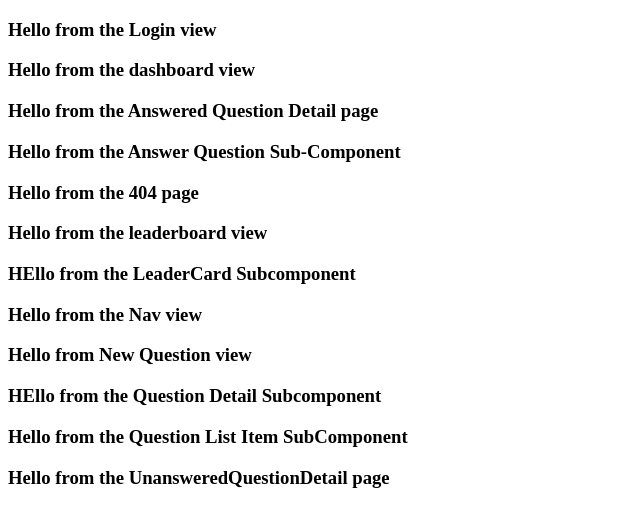
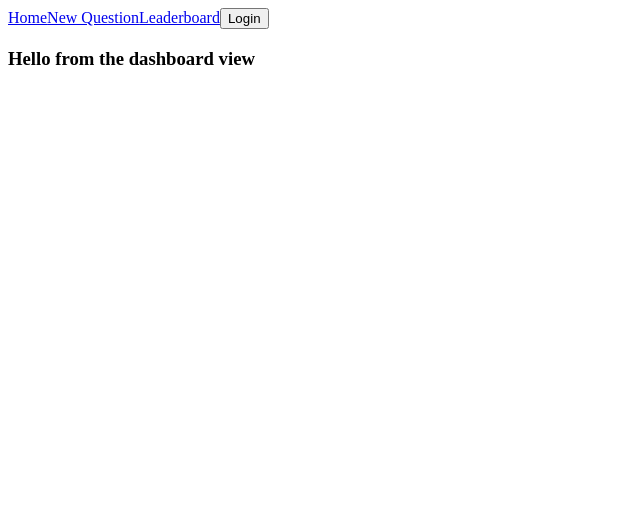
Before and after one commit to Godswilldev/Would_You_Rather, a React (Create React App) app: page / in a window 1280 px wide. Shown: the top 526 px of the page, without its empty margins (0-640 px from the left). Built offline with nearby package versions, Linux system fonts and the light colour scheme.

Commit message:
Organized basic navigation

```diff
--- a/src/Components/App.js
+++ b/src/Components/App.js
@@ -2,30 +2,36 @@ import React from "react";
 import Login from "./Login";
 import Dashboard from "./Dashboard";
 import AnsweredQuestionDetail from "./AnsweredQuestionDetail";
-import AnswerQuestion from "./AnswerQuestion";
 import Four0Four from "./Four0Four";
 import LeaderBoard from "./LeaderBoard";
-import LeaderCard from "./LeaderCard";
 import Nav from "./Nav";
 import NewQuestion from "./NewQuestion";
-import QuestionDetail from "./QuestionDetail";
-import QuestionListItem from "./QuestionListItem";
 import UnansweredQuestionDetail from "./UnansweredQuestionDetail";
+import { Route, Switch } from "react-router";
+
 const App = () => {
   return (
     <div>
-      <Login />
-      <Dashboard />
-      <AnsweredQuestionDetail />
-      <AnswerQuestion />
-      <Four0Four />
-      <LeaderBoard />
-      <LeaderCard />
       <Nav />
-      <NewQuestion />
-      <QuestionDetail />
-      <QuestionListItem />
-      <UnansweredQuestionDetail />
+      <Switch>
+        <Route exact path="/" component={Dashboard} />
+        <Route exact path="/new" render={() => <NewQuestion />} />
+        <Route exact path="/login" render={() => <Login />} />
+        <Route exact path="/leaderboard" render={() => <LeaderBoard />} />
+        <Route
+          exact
+          path="/question/:unqId"
+          render={() => <UnansweredQuestionDetail />}
+        />
+        <Route
+          exact
+          path="/question/:aqId"
+          render={() => <AnsweredQuestionDetail />}
+        />
+        <Route exact path="/leaderboard" render={() => <LeaderBoard />} />
+
+        <Route exact render={() => <Four0Four />} />
+      </Switch>
     </div>
   );
 };
--- a/src/Components/Nav.js
+++ b/src/Components/Nav.js
@@ -1,10 +1,16 @@
 import React from "react";
+import { Link } from "react-router-dom";
 
 const Nav = () => {
   return (
-    <div>
-      <h3>Hello from the Nav view</h3>
-    </div>
+    <>
+      <Link to="/">Home</Link>
+      <Link to="/new">New Question</Link>
+      <Link to="/leaderboard">Leaderboard</Link>
+      <Link to="/login">
+        <button>Login</button>
+      </Link>
+    </>
   );
 };
 
--- a/src/index.js
+++ b/src/index.js
@@ -1,5 +1,11 @@
 import React from "react";
 import ReactDOM from "react-dom";
+import { BrowserRouter } from "react-router-dom";
 import App from "./Components/App";
 
-ReactDOM.render(<App />, document.getElementById("root"));
+ReactDOM.render(
+  <BrowserRouter>
+    <App />
+  </BrowserRouter>,
+  document.getElementById("root")
+);
```
